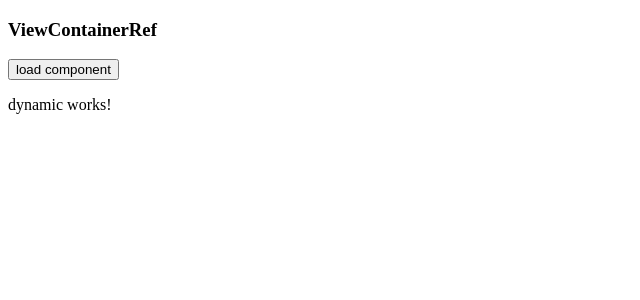
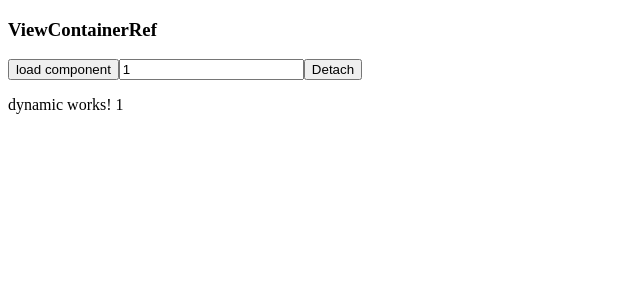
Before and after one commit to lets-build-with-code/ang-new-feature, an Angular app: page / in a window 1280 px wide. Both pictures are taken after a click on the button "load component". Shown: the top 300 px of the page, without its empty margins (0-640 px from the left). Built offline with nearby package versions, Linux system fonts and the light colour scheme.

Commit message:
Angular-18: view container ref with api methods & use of component ref

```diff
--- a/src/app/app.component.html
+++ b/src/app/app.component.html
@@ -2,5 +2,14 @@
 <h3>ViewContainerRef</h3>
 <!-- <app-dynamic></app-dynamic> -->
 <button (click)="loadComponent()">load component</button>
+<input type="number" [(ngModel)]="index">
+<!-- <button (click)="process(index)">Remove</button> -->
+<!-- <button (click)="process(index)">move</button> -->
+<!-- <button (click)="process(index)">clear</button> -->
+<!-- <button (click)="process(index)">get</button> -->
+<button (click)="process(index)">Detach</button>
+
+
+
 
 <ng-container #viewContainer></ng-container>
--- a/src/app/app.component.ts
+++ b/src/app/app.component.ts
@@ -7,18 +7,27 @@ import { RouterOutlet } from '@angular/router';
 @Component({
   selector: 'app-root',
   standalone: true,
-  imports: [RouterOutlet, CommonModule],
+  imports: [RouterOutlet, CommonModule, FormsModule],
   templateUrl: './app.component.html',
   styleUrl: './app.component.scss'
 })
 export class AppComponent {
 @ViewChild('viewContainer', {read: ViewContainerRef}) viewContainer !: ViewContainerRef;
+index = 1;
 
 
-
+compRef!:ComponentRef<any>
 async loadComponent() {
  const {DynamicComponent} = await import('./dynamic/dynamic.component');
-  this.viewContainer.createComponent(DynamicComponent)
+ this.compRef = this.viewContainer.createComponent(DynamicComponent);
+ this.compRef.instance.msg = this.viewContainer.length;
+
 }
 
+process(index:number) {
+  console.log(this.viewContainer.get(index -1))
+  // this.compRef.setInput('msg',`Input is Reset & value is ${this.viewContainer.length}`)
+  // this.viewContainer.move(this.compRef.hostView, index - 1);
+  this.viewContainer.detach(index - 1);
+ }
 }
--- a/src/app/dynamic/dynamic.component.html
+++ b/src/app/dynamic/dynamic.component.html
@@ -1 +1 @@
-<p>dynamic works!</p>
+<p>dynamic works! {{msg}}</p>
--- a/src/app/dynamic/dynamic.component.ts
+++ b/src/app/dynamic/dynamic.component.ts
@@ -1,4 +1,4 @@
-import { Component } from '@angular/core';
+import { Component, Input, input } from '@angular/core';
 
 @Component({
   selector: 'app-dynamic',
@@ -8,5 +8,5 @@ import { Component } from '@angular/core';
   styleUrl: './dynamic.component.scss'
 })
 export class DynamicComponent {
-
+ @Input() msg:number = 0;
 }
```
